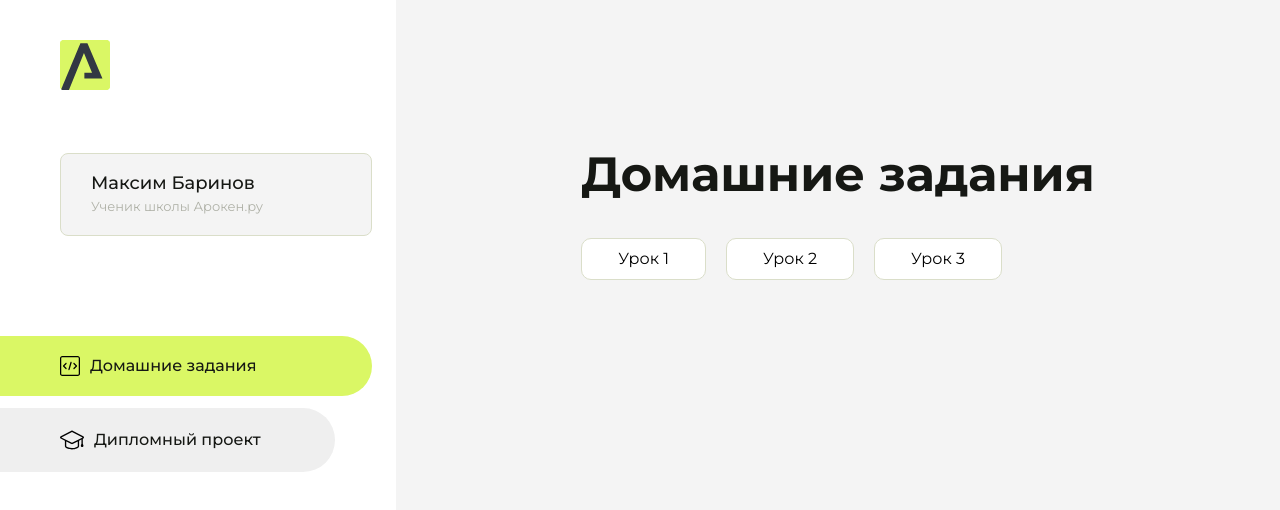
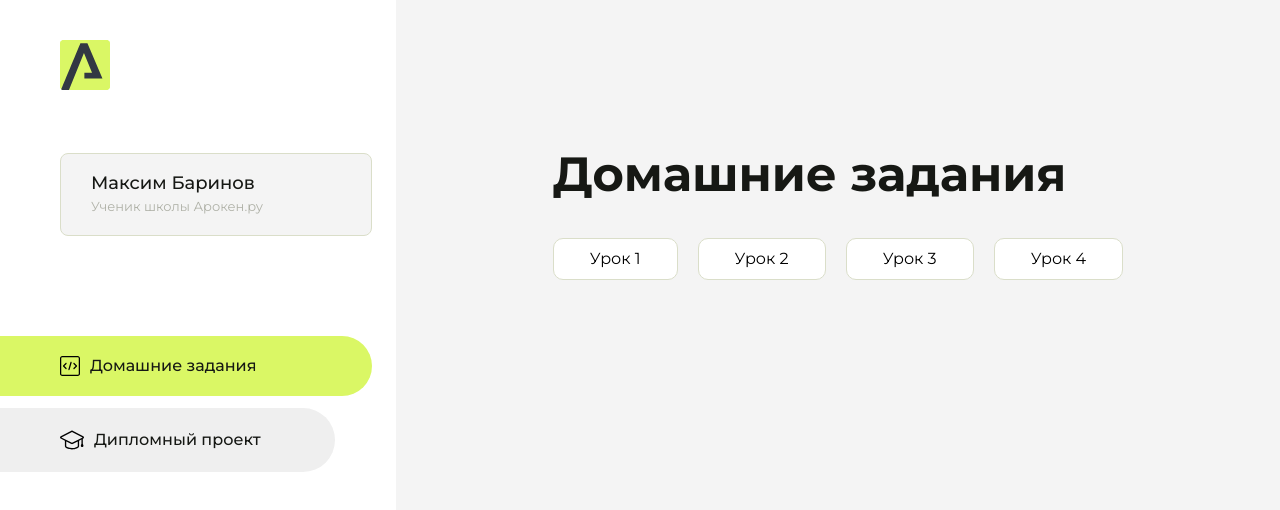
Before and after one commit to inc0mprehension/homework, a plain HTML site: page index.html in a window 1280 px wide. Drawn offline with Linux system fonts and the light colour scheme.

Commit message:
Update index.html

```diff
--- a/index.html
+++ b/index.html
@@ -101,6 +101,9 @@
                     <li class="content__list-item">
                         <a href="third/index.html">Урок 3</a>
                     </li>
+                    <li class="content__list-item">
+                        <a href="fourth/index.html">Урок 4</a>
+                    </li>
                 </ul>
             </div>
             <div class="content__block hidden" id="diplomBlock">
```
